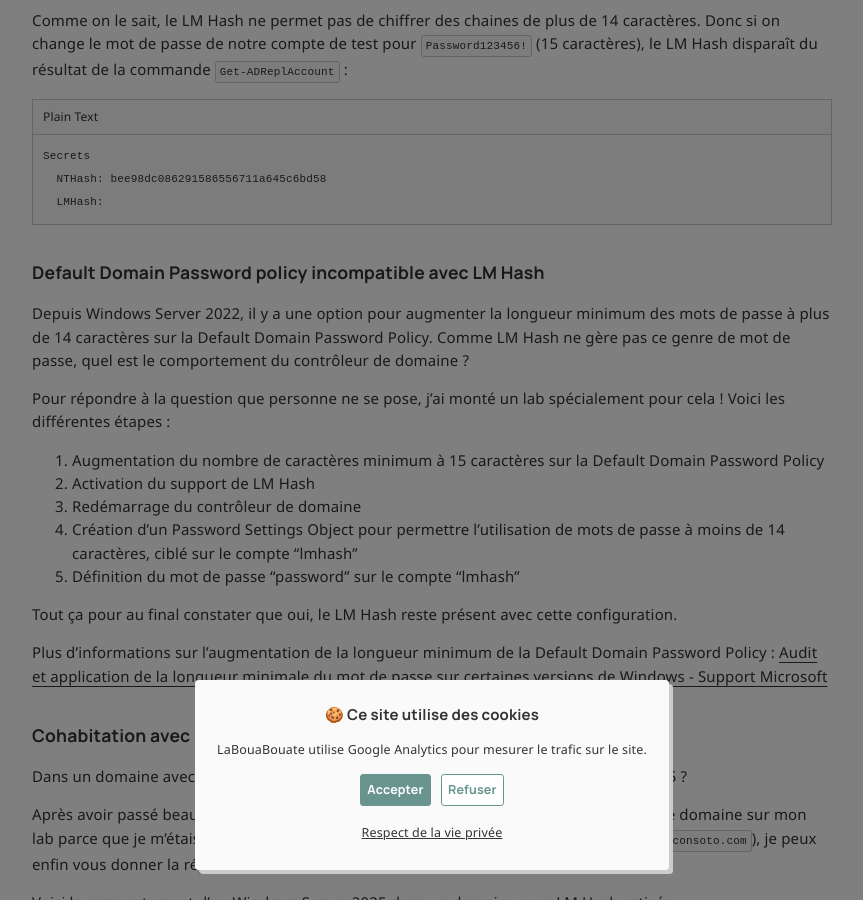
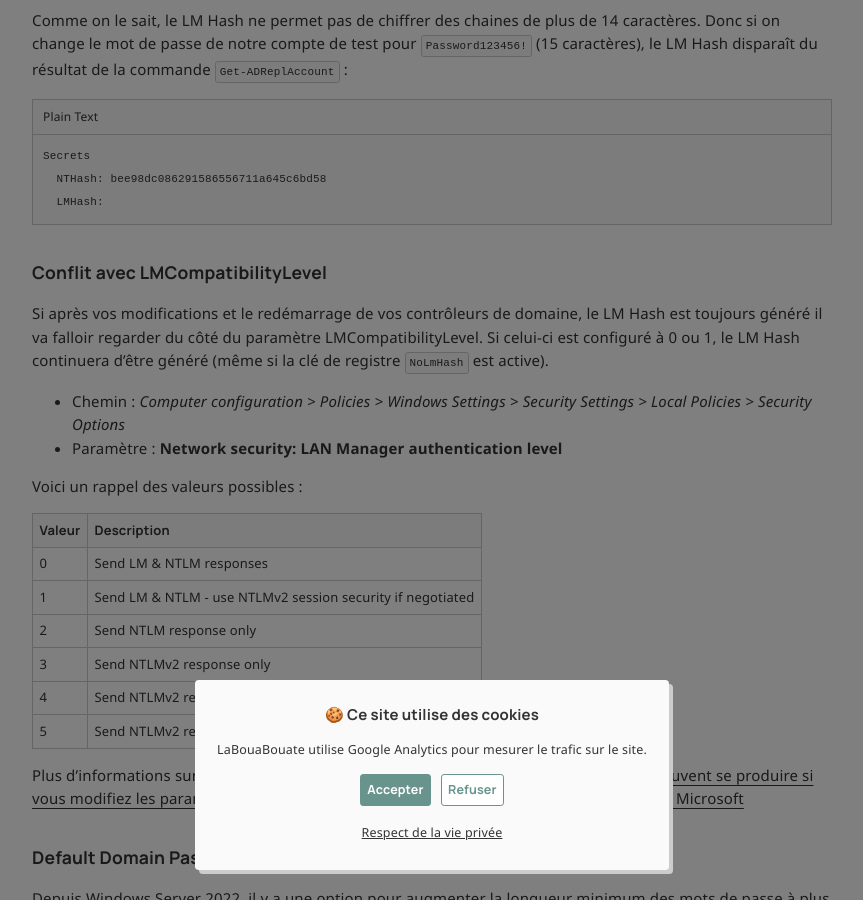
Before and after one commit to leobouard/leobouard.github.io, a Jekyll site: the page built from _posts/2026/2026-02-13-lmhash.md, in a window 1280 px wide and 900 px high, scrolled down 3232 px. Shown: the whole window, without its empty margins (208-1071 px from the left). Built offline with Jekyll 4.4.1, drawn with Linux system fonts in a browser that asks for light colours; nearby versions of some CDN libraries; some web fonts are replaced; comment, search, counter and statistics services are not loaded; some of the changed text lies outside the part shown.

Commit message:
Update 2026-02-13-lmhash.md

````diff
--- a/_posts/2026/2026-02-13-lmhash.md
+++ b/_posts/2026/2026-02-13-lmhash.md
@@ -102,6 +102,26 @@ Secrets
   LMHash:
 ```
 
+### Conflit avec LMCompatibilityLevel
+
+Si après vos modifications et le redémarrage de vos contrôleurs de domaine, le LM Hash est toujours généré il va falloir regarder du côté du paramètre LMCompatibilityLevel. Si celui-ci est configuré à 0 ou 1, le LM Hash continuera d'être généré (même si la clé de registre `NoLmHash` est active).
+
+- Chemin : *Computer configuration > Policies > Windows Settings > Security Settings > Local Policies > Security Options*
+- Paramètre : **Network security: LAN Manager authentication level**
+
+Voici un rappel des valeurs possibles :
+
+Valeur | Description
+------ | -----------
+0	| Send LM & NTLM responses
+1	| Send LM & NTLM - use NTLMv2 session security if negotiated
+2	| Send NTLM response only
+3	| Send NTLMv2 response only
+4	| Send NTLMv2 respons only. Refuse LM
+5	| Send NTLMv2 respons only. Refuse LM & NTLM
+
+Plus d'informations sur le sujet : [Des problèmes de client, de service et de programme peuvent se produire si vous modifiez les paramètres de sécurité et les attributions de droits utilisateur - Support Microsoft](https://support.microsoft.com/fr-fr/topic/des-probl%C3%A8mes-de-client-de-service-et-de-programme-peuvent-se-produire-si-vous-modifiez-les-param%C3%A8tres-de-s%C3%A9curit%C3%A9-et-les-attributions-de-droits-utilisateur-0cb6901b-dcbf-d1a9-e9ea-f1b49a56d53a)
+
 ### Default Domain Password policy incompatible avec LM Hash
 
 Depuis Windows Server 2022, il y a une option pour augmenter la longueur minimum des mots de passe à plus de 14 caractères sur la Default Domain Password Policy. Comme LM Hash ne gère pas ce genre de mot de passe, quel est le comportement du contrôleur de domaine ?
````
